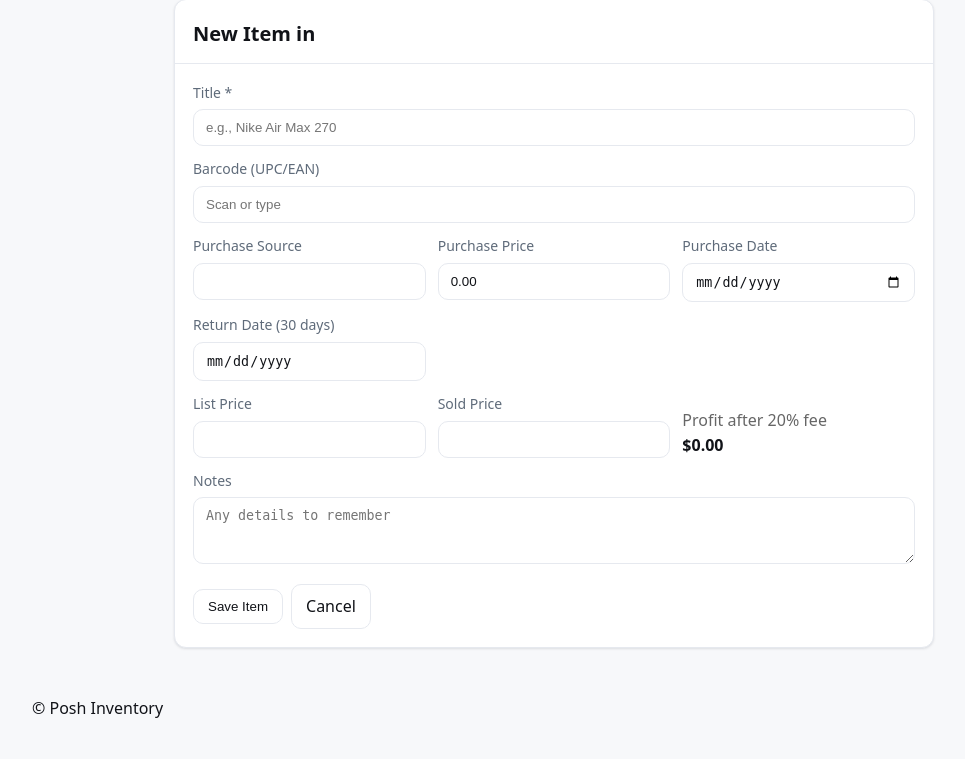
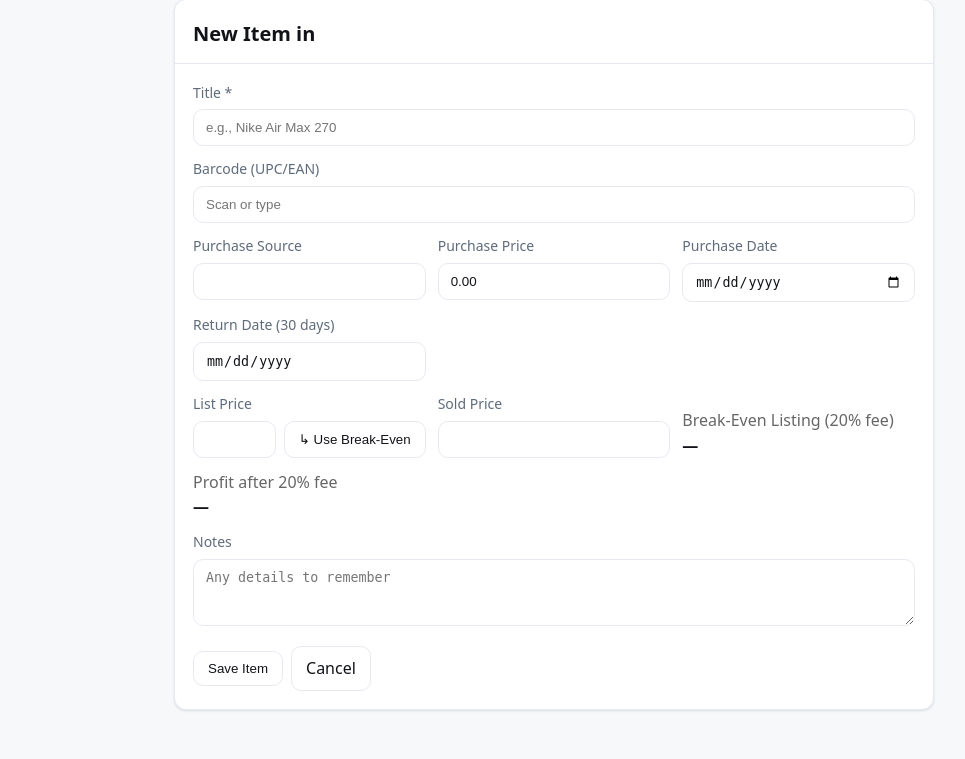
Before and after one commit to noahc763/posh-inventory, a Flask app: template templates/item_form.html in a window 1280 px wide. Shown: the part 156-915 px from the top of the page, without its empty margins (86-1051 px from the left). Before the commit the page ends 874 px from the top, so only its background shows below. Run offline with Flask 3, Linux system fonts and the light colour scheme; the template is opened without the code that fills it, so the values that code supplies are empty.

Commit message:
edit item form

```diff
--- a/templates/item_form.html
+++ b/templates/item_form.html
@@ -13,10 +13,10 @@
 
       <label class="field">
         <span>Barcode (UPC/EAN)</span>
-        <!-- safer than inline conditional: -->
         <input name="barcode" value="{{ prefill.barcode|default('') }}" placeholder="Scan or type" />
       </label>
 
+      <!-- Pricing / Dates -->
       <div style="display:grid; grid-template-columns: repeat(auto-fit, minmax(220px, 1fr)); gap:12px;">
         <label class="field">
           <span>Purchase Source</span>
@@ -39,16 +39,25 @@
         </label>
       </div>
 
+      <!-- Listing / Sold and Calculations -->
       <div style="display:grid; grid-template-columns: repeat(auto-fit, minmax(220px, 1fr)); gap:12px;">
         <label class="field">
           <span>List Price</span>
-          <input name="list_price" type="number" step="0.01" min="0" />
+          <div style="display:flex; gap:8px;">
+            <input id="list_price" name="list_price" type="number" step="0.01" min="0" style="flex:1;" />
+            <button id="use_break_even" class="btn" type="button" title="Set List Price to Break-Even">↳ Use Break-Even</button>
+          </div>
         </label>
 
         <label class="field">
           <span>Sold Price</span>
           <input id="sold_price" name="sold_price" type="number" step="0.01" min="0" />
         </label>
+
+        <div class="field" style="display:flex; flex-direction:column; justify-content:flex-end">
+          <div class="muted" style="color:#666;">Break-Even Listing (20% fee)</div>
+          <div id="break_even_display" style="font-weight:600;">—</div>
+        </div>
 
         <div class="field" style="display:flex; flex-direction:column; justify-content:flex-end">
           <div class="muted" style="color:#666;">Profit after 20% fee</div>
@@ -74,7 +83,10 @@
   const returnDate   = document.getElementById('return_date');
   const purchaseEl   = document.getElementById('purchase_price');
   const soldEl       = document.getElementById('sold_price');
+  const listEl       = document.getElementById('list_price');
   const profitEl     = document.getElementById('profit_display');
+  const breakEvenEl  = document.getElementById('break_even_display');
+  const useBEBtn     = document.getElementById('use_break_even');
 
   function toISODate(d) { return d.toISOString().slice(0,10); }
 
@@ -86,20 +98,54 @@
     returnDate.value = toISODate(d);
   }
 
-  function dollars(n) { if (n === null || isNaN(n)) return '—'; return '$' + n.toFixed(2); }
-
-  function calcProfit() {
-    const purchase = parseFloat(purchaseEl.value || '0');
-    const sold     = parseFloat(soldEl.value || '0');
-    if (isNaN(sold)) { profitEl.textContent = '—'; return; }
-    const payout = sold * 0.80;   // 20% Poshmark fee
-    const profit = payout - (isNaN(purchase) ? 0 : purchase);
-    profitEl.textContent = dollars(profit);
+  function asNum(el) {
+    const n = parseFloat(el?.value || '0');
+    return isNaN(n) ? 0 : n;
   }
 
+  function dollars(n) {
+    if (n === null || isNaN(n)) return '—';
+    return '$' + n.toFixed(2);
+  }
+
+  // Break-even: list price such that payout (80% of sale) equals purchase price
+  function calcBreakEven(purchase) {
+    if (!purchase || purchase <= 0) return null;
+    return purchase / 0.80; // 20% fee
+  }
+
+  function calcProfit(purchase, sold) {
+    if (!sold || sold <= 0) return null;
+    const payout = sold * 0.80; // 20% fee
+    return payout - (purchase || 0);
+  }
+
+  function recalc() {
+    const purchase = asNum(purchaseEl);
+    const sold     = asNum(soldEl);
+
+    const be = calcBreakEven(purchase);
+    breakEvenEl.textContent = (be ? dollars(be) : '—');
+
+    const profit = calcProfit(purchase, sold);
+    profitEl.textContent = (profit === null ? '—' : dollars(profit));
+  }
+
+  // Wire up interactions
   purchaseDate.addEventListener('change', updateReturnDate);
-  purchaseEl.addEventListener('input',  calcProfit);
-  soldEl.addEventListener('input',      calcProfit);
-  updateReturnDate(); calcProfit();
+  purchaseEl.addEventListener('input',  recalc);
+  soldEl.addEventListener('input',      recalc);
+
+  useBEBtn.addEventListener('click', () => {
+    const purchase = asNum(purchaseEl);
+    const be = calcBreakEven(purchase);
+    if (be) {
+      listEl.value = be.toFixed(2);
+    }
+  });
+
+  // initialize on load
+  updateReturnDate();
+  recalc();
 </script>
 {% endblock %}
```
